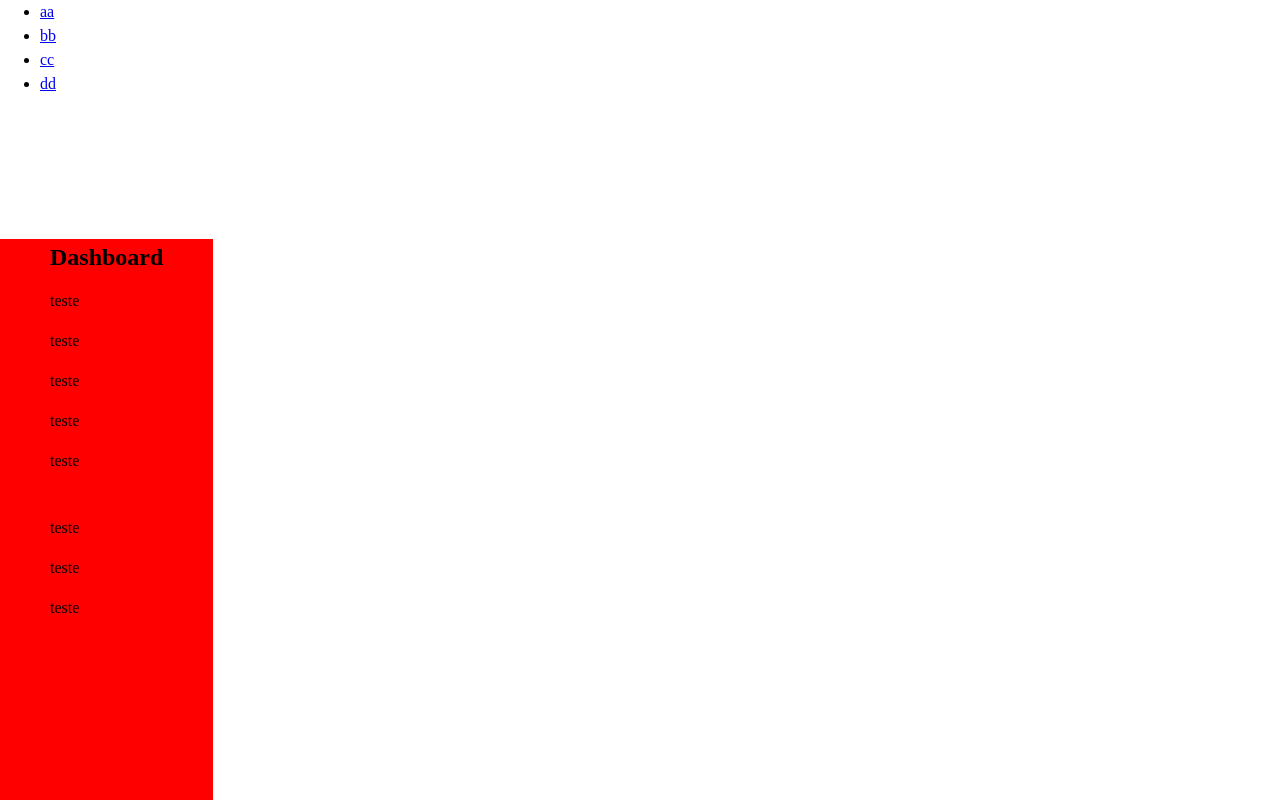
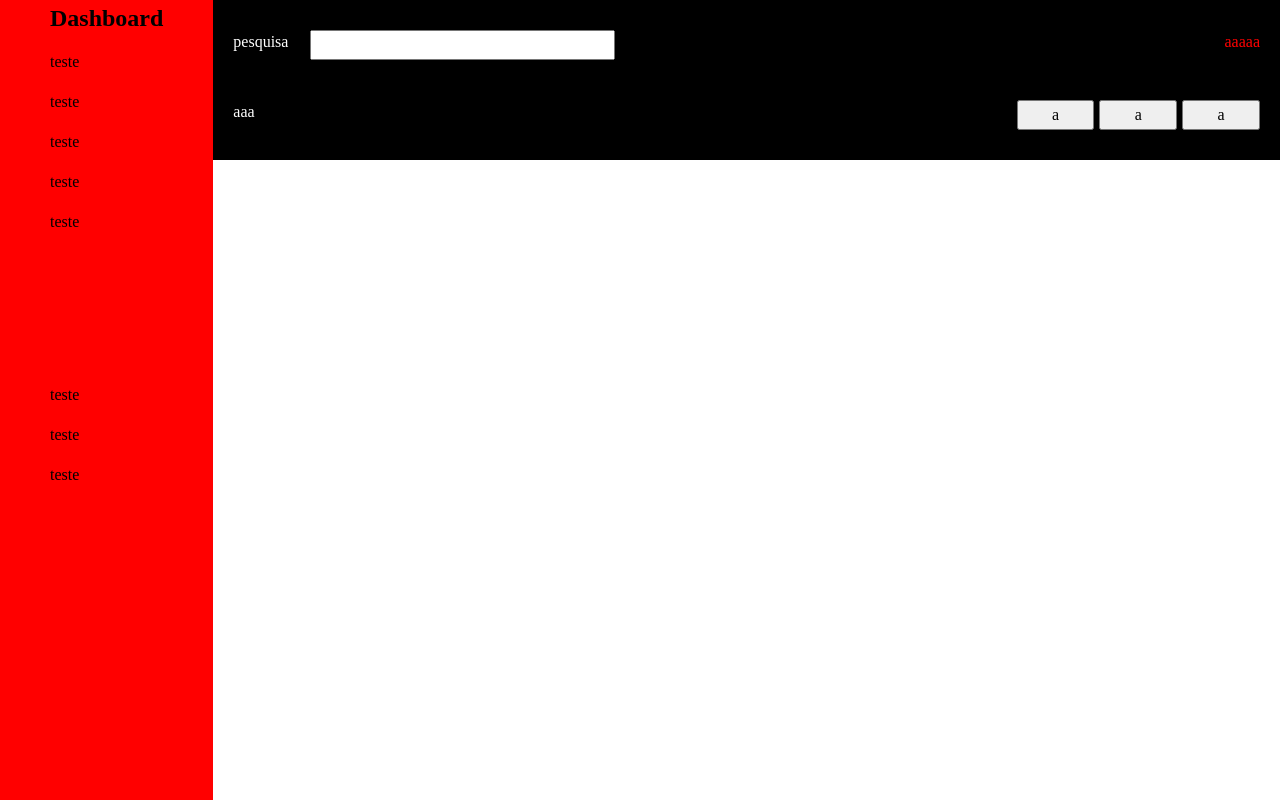
Before and after one commit to Blastonn/Admin-dashboard, a plain HTML site: page index.html in a window 1280 px wide. Drawn offline with Linux system fonts and the light colour scheme.

Commit message:
Feat - Adicionar menu header
Adicionado comeco do menu header com algumas opcoes

```diff
--- a/index.html
+++ b/index.html
@@ -8,13 +8,18 @@
 </head>
 <body>
     <div class="container">
-        <header>
+        <header class="container-menu">
             <nav class="menu">
-                <ul>
-                    <li><a href="#">aa</a></li>
-                    <li><a href="#">bb</a></li>
-                    <li><a href="#">cc</a></li>
-                    <li><a href="#">dd</a></li>
+                <ul class="menu-perfil">
+                    <label for="search">pesquisa</label>
+                    <input type="search" name="search-bar" id="search">
+                    <li>aaaaa</li>
+                </ul>
+                <ul class="menu-links">
+                    <li>aaa</li>
+                    <button>a</button>
+                    <button>a</button>
+                    <button>a</button>
                 </ul>
             </nav>
         </header>
--- a/style.css
+++ b/style.css
@@ -36,6 +36,9 @@ h1, h2, h3, h4, h5, h6 {
 .container{
     display: grid;
     grid-template-columns: 1fr 5fr;
+
+    grid-template-rows: 1fr 1fr 3fr;
+
     height: 100vh;
 }
 
@@ -47,6 +50,7 @@ h1, h2, h3, h4, h5, h6 {
     justify-content: center;
     background-color: red;
     grid-column: 1;
+    grid-row: 1 / 4;
 }
 
 
@@ -59,3 +63,49 @@ h1, h2, h3, h4, h5, h6 {
     text-align: left;
     gap: 16px;
 }
+
+.container-menu{
+    display: grid;
+    grid-column: 2;
+    grid-template-rows: repeat(2, 1fr);
+    align-items: center;
+    background-color: black;
+}
+
+
+.menu{
+    display: grid;
+    grid-column: 1 / 2;
+    grid-row: 1/3;
+    color: white;
+}
+.menu .menu-links {
+    display: grid;
+    grid-template-columns: repeat(1, 1fr)  repeat(3, 0.1fr);
+    gap: 5px;
+    justify-content: center;
+    padding: 20px;
+    list-style: none;
+
+    grid-column: 1/2;
+    grid-row: 2;
+}
+
+.menu .menu-perfil{
+    display: grid;
+    list-style: none;
+    padding: 20px;
+    grid-template-columns: repeat(1, 1fr) repeat(3, 4fr);
+
+
+}
+
+.menu .menu-perfil > li {
+    grid-column: 5;
+    color: red;
+}
+
+input{
+    display: flex;
+    grid-column: 2;
+}
```
